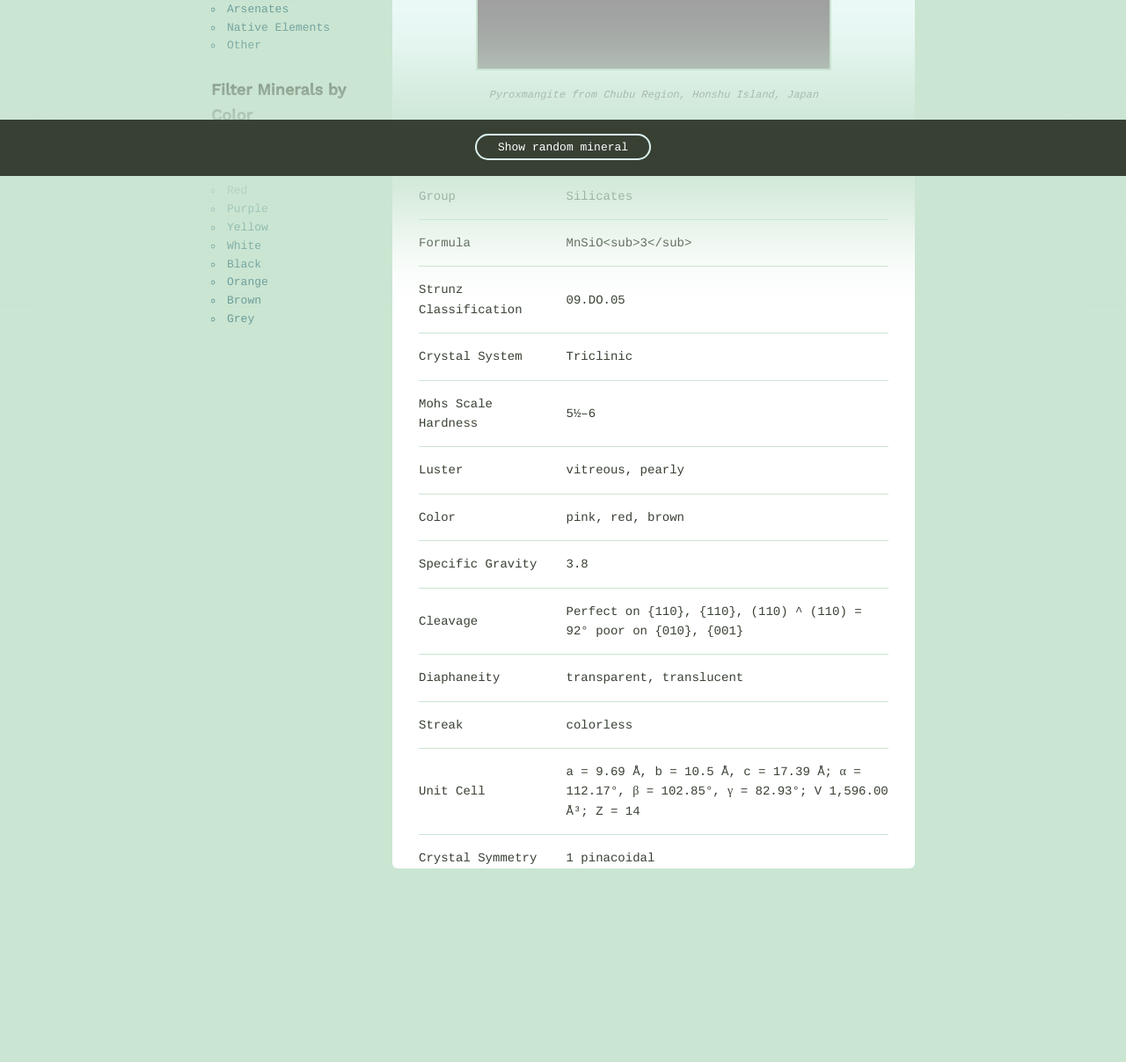
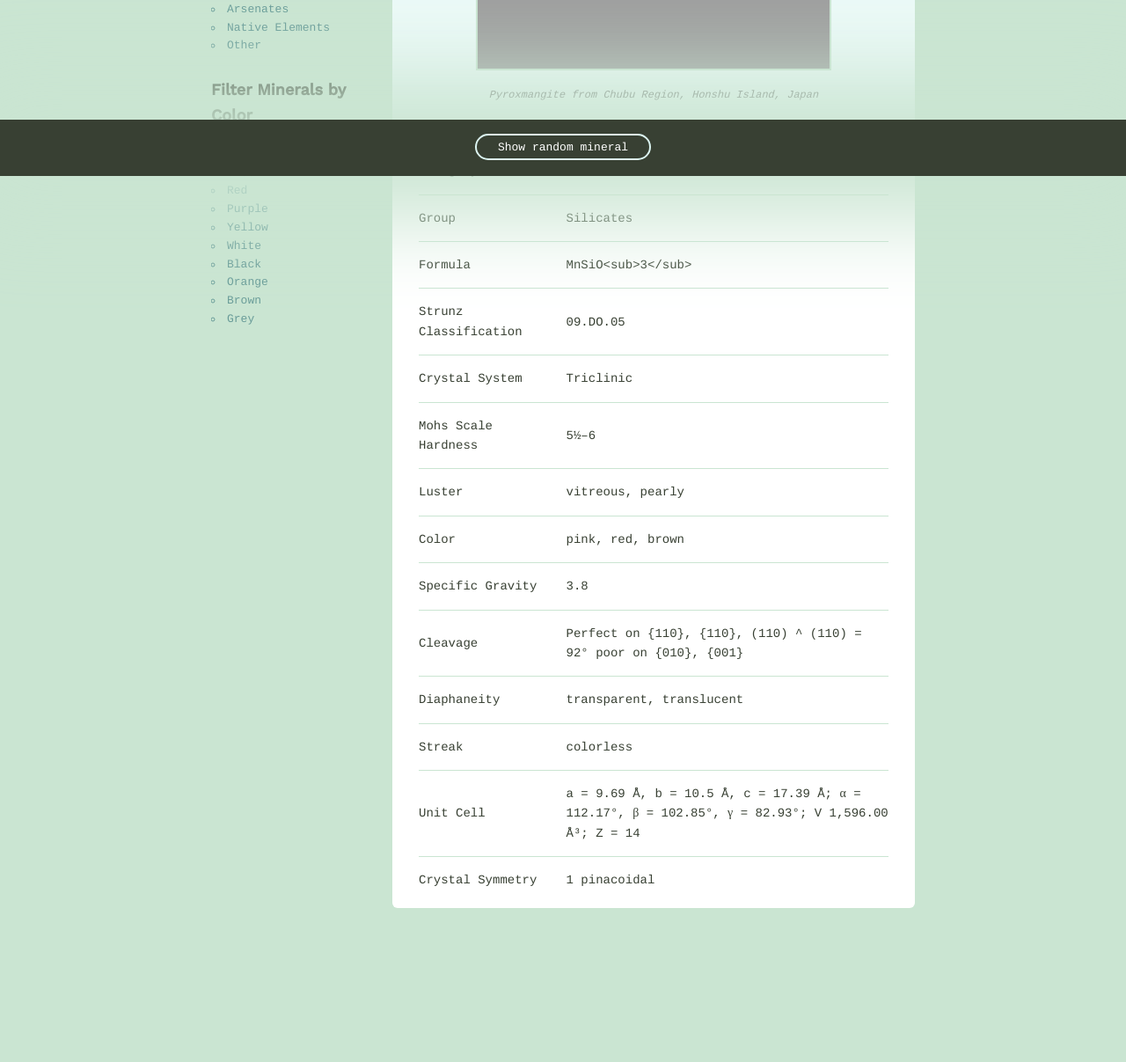
Before and after one commit to ericsryan/techdegree_project_8, a Django app: page /minerals/random/ in a window 1280 px wide. Shown: the part 600-1807 px from the top of the page at 88% size. Before the commit the page ends 1587 px from the top, so only its background shows below. Run offline with Django 3.2, Linux system fonts and the light colour scheme; data comes from the database, SQL or seed files in the repository; grey boxes are pictures that could not be loaded.

Commit message:
Adjusted mineral detail table styling

```diff
--- a/mineral_catalog/assets/css/global.css
+++ b/mineral_catalog/assets/css/global.css
@@ -103,10 +103,10 @@
 .mineral__name { width: 100%; margin: 0; font-size: 24px; padding: 30px 0 30px 0; }
 .mineral__image { margin: 0 auto; border: solid 2px #CAE5D2; }
 .mineral__image-bg { background-color: #ecfaf8; padding: 20px 0; }
-.mineral__caption { font-size: 12px; font-style: italic; padding: 10px 0 0 0; margin: 0; }
-.mineral__table { font-size: 14px; color: #384033; }
+.mineral__caption { font-size: 12px; font-style: italic; padding: 10px 0 0 0; width: 100%; }
+.mineral__table { font-size: 14px; color: #384033; word-wrap: break-word; }
 .mineral__table td { border-color: #CAE5D2; }
-.mineral__table tr:last-of-type td { border-bottom: none; padding-bottom: 0; }
+.mineral__table tr:last-of-type td { border-bottom: none; padding-bottom: 20px; }
 .mineral__table-container { padding: 5px 30px 0; }
 .mineral__category { font-weight: bold; width: 40%; }
 .mineral__formula { font-size: 12px; }
```
